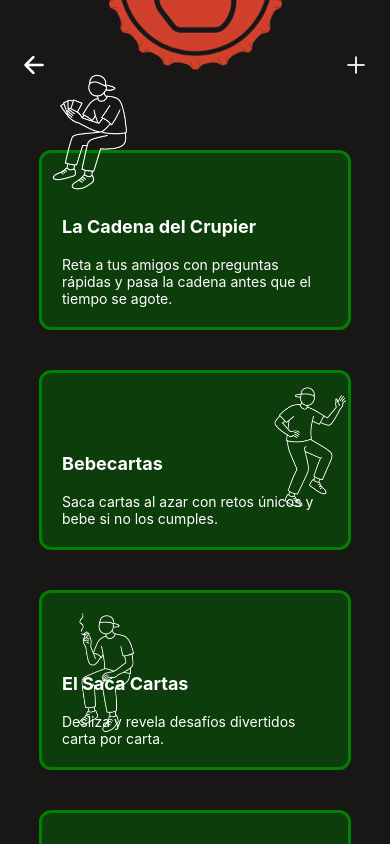
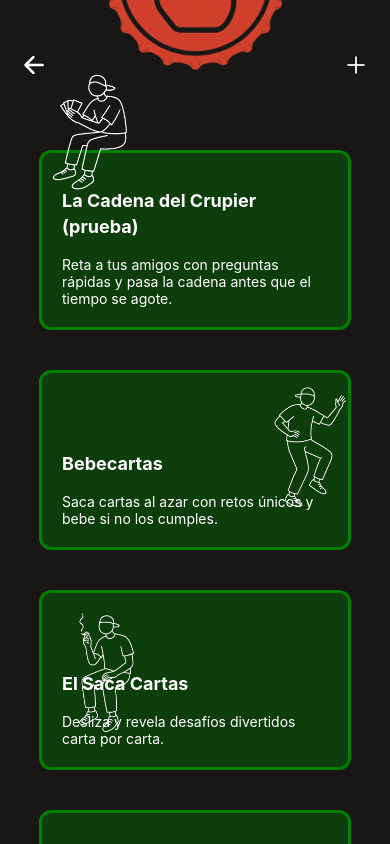
Before and after one commit to jgarcia311999/D.A.M, a React Native app: screen /Inicio2 in a window 390 px wide. Built offline with nearby package versions, Linux system fonts and the light colour scheme.

Commit message:
cambios posiciones

```diff
--- a/screens/PruebaHomeScreen.js
+++ b/screens/PruebaHomeScreen.js
@@ -84,7 +84,7 @@ export default function HomeScreen({ navigation }) {
 
   const juegos = [
     {
-      nombre: 'La Cadena del Crupier',
+      nombre: 'La Cadena del Crupier (prueba)',
       descripcion: 'Reta a tus amigos con preguntas rápidas y pasa la cadena antes que el tiempo se agote.',
       screen: 'Juego 1',
       imagen: ImgCartas,
```
